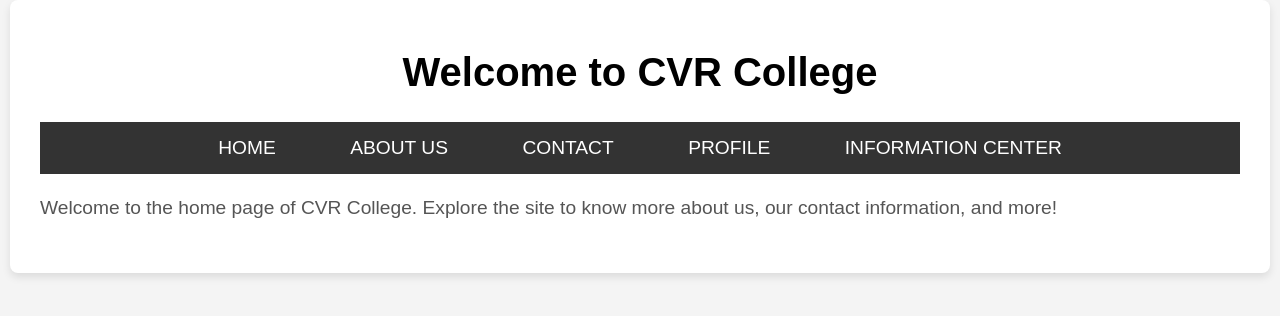
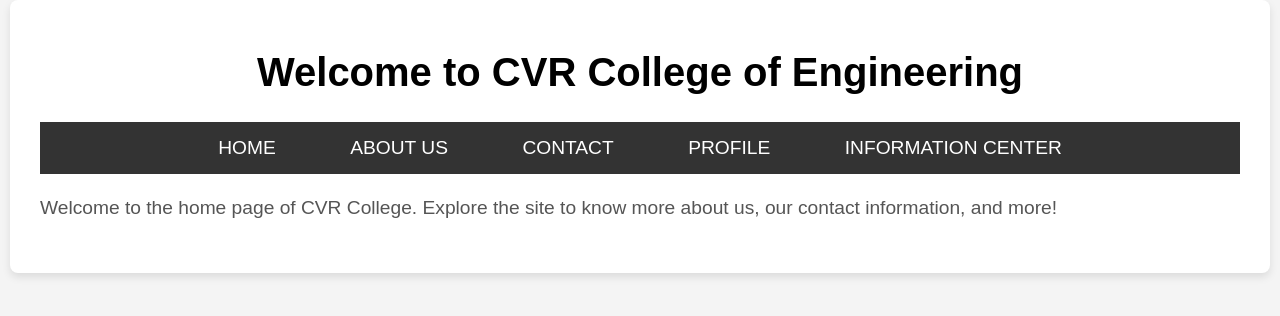
Before and after one commit to nishanth-vemula/origin, a plain HTML site: page home.html in a window 1280 px wide. Drawn offline with Linux system fonts and the light colour scheme.

Commit message:
modified home

```diff
--- a/home.html
+++ b/home.html
@@ -82,7 +82,7 @@
 <body>
 
     <div class="content">
-        <h1>Welcome to CVR College</h1>
+        <h1>Welcome to CVR College of Engineering</h1>
         <ul>
             <li><a href="home.html">HOME</a></li>
             <li><a href="aboutus.html">ABOUT US</a></li>
```
